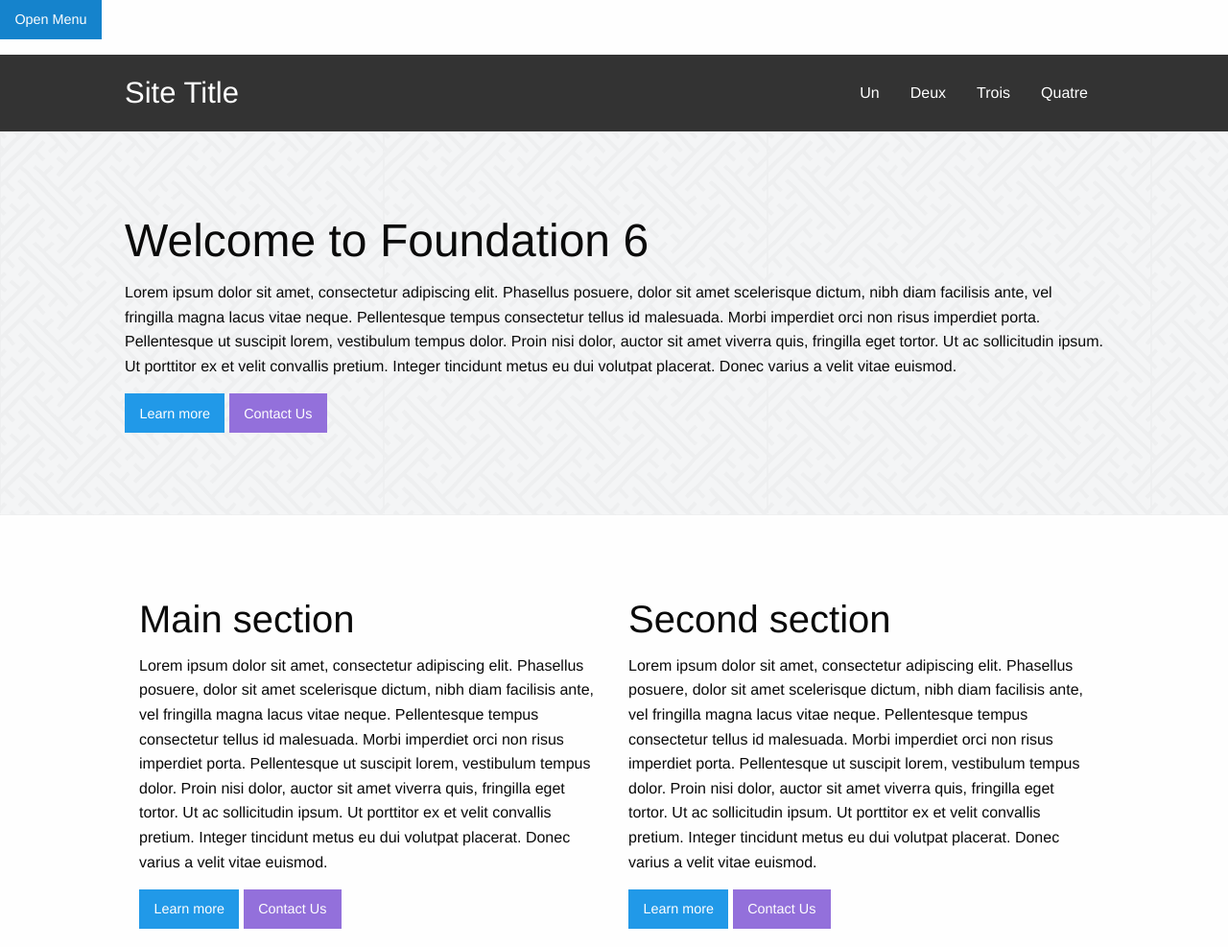
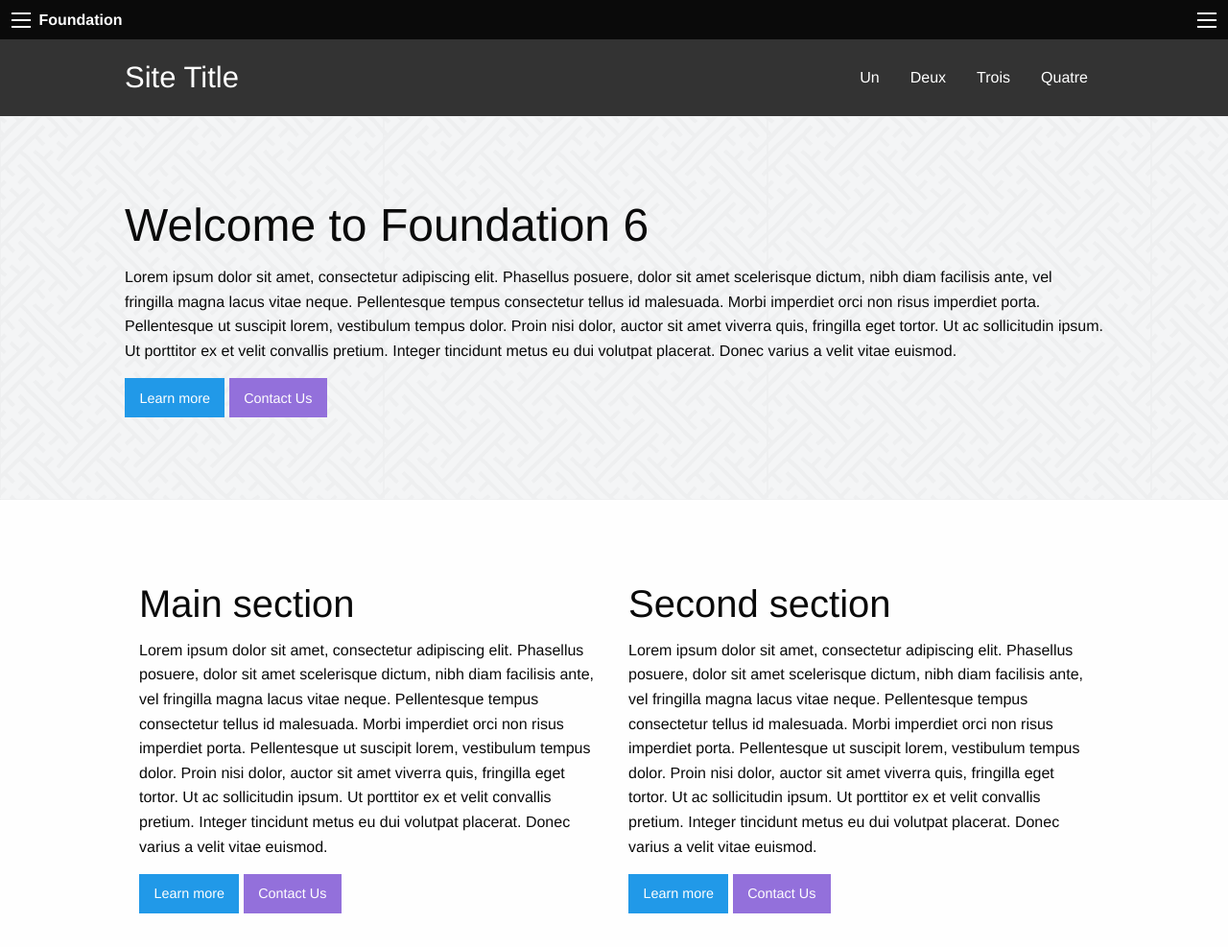
Before and after one commit to nottavi/adsandbox, a plain HTML site: page index.html in a window 1280 px wide. Shown: the top 987 px of the page at 96% size. Drawn offline with Linux system fonts and the light colour scheme.

Commit message:
TitleBar for opening offCanvas

```diff
--- a/index.html
+++ b/index.html
@@ -35,7 +35,16 @@
           </div>
         <!-- DESktop NAV-->
         <div class="off-canvas-content" data-off-canvas-content>
-            <button type="button" class="button" data-toggle="offCanvas">Open Menu</button>
+            <!-- <button type="button" class="button" data-toggle="offCanvas">Open Menu</button> -->
+            <div class="title-bar">
+                <div class="title-bar-left">
+                    <button class="menu-icon" type="button" data-open="offCanvasLeft"></button>
+                    <span class="title-bar-title">Foundation</span>
+                </div>
+                <div class="title-bar-right">
+                    <button class="menu-icon" type="button" data-open="offCanvasRight"></button>
+                </div>
+            </div>
             <nav class="top-bar nav-desktop">
                 <div class="wrap">
                     <div class="top-bar-left">
```
